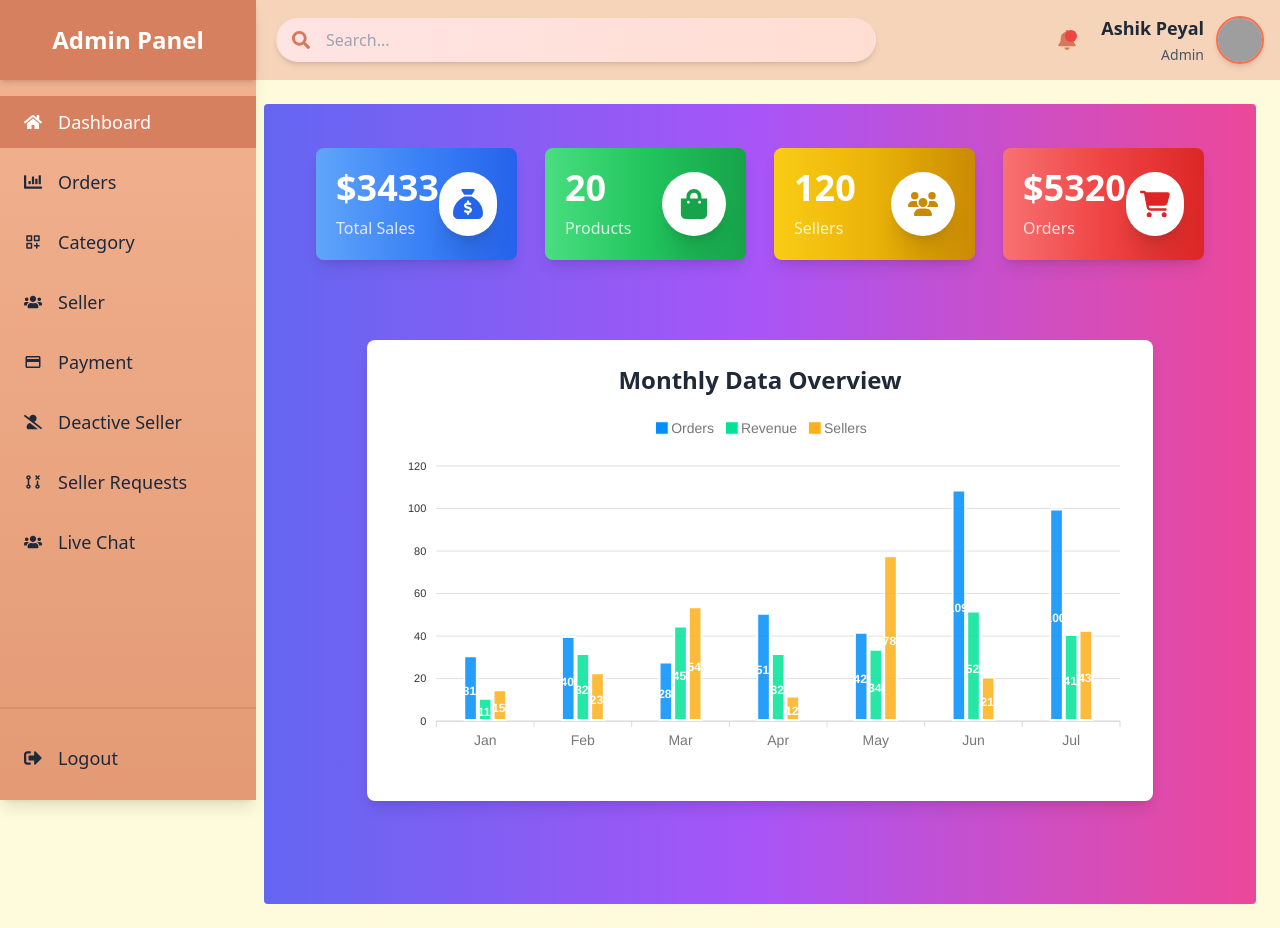
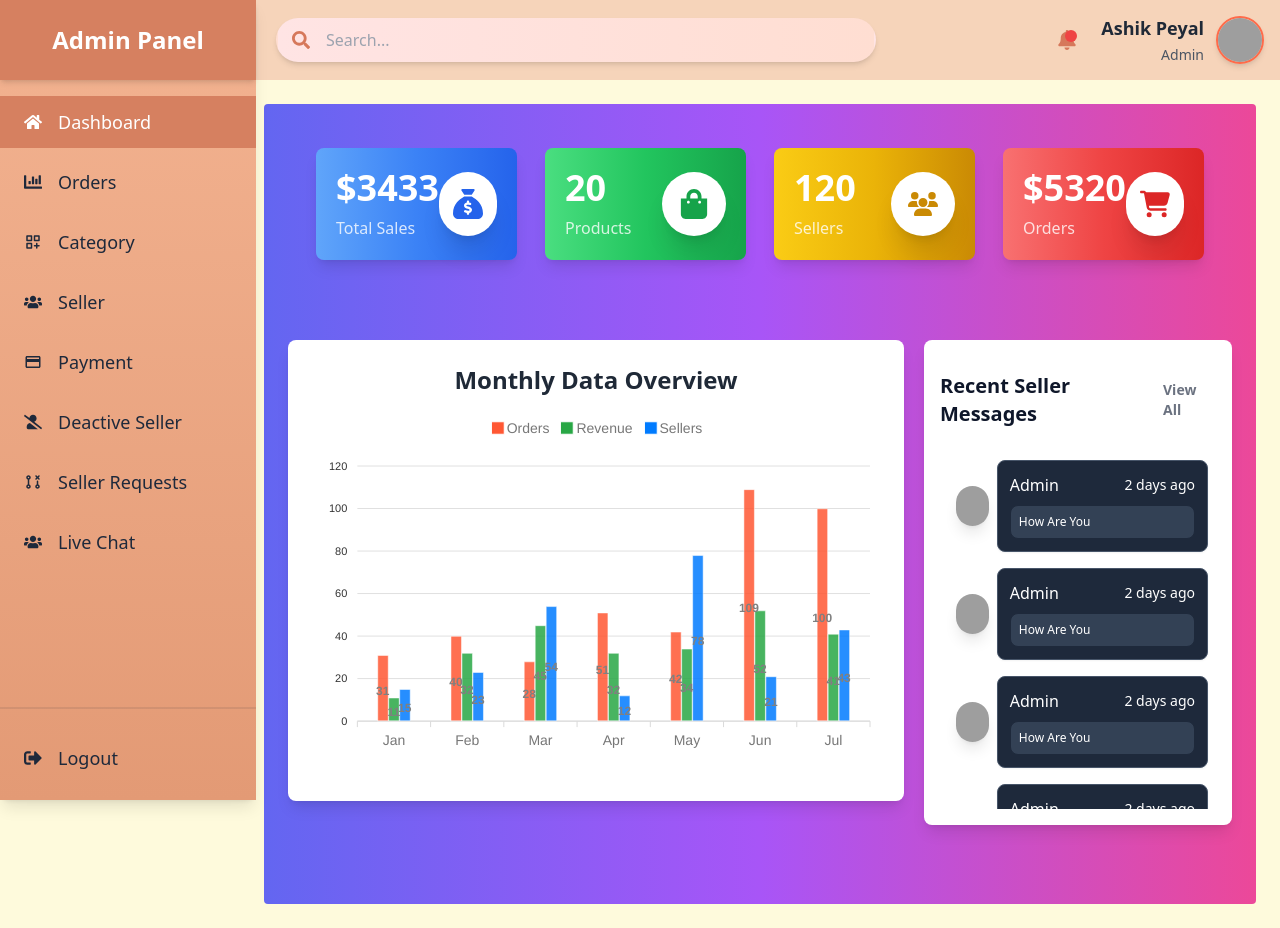
Before and after one commit to AshikurZaman01/Multi-Vendor-Ecommerce-Website-MERN, a React (Vite) app in the folder Front End/: page /admin/dashboard in a window 1280 px wide. Built offline with nearby package versions, Linux system fonts and the light colour scheme; grey boxes are pictures that could not be loaded.

Commit message:
add admin Recent msg

```diff
--- a/Front End/src/Components/Views/Auth/Admin/AdminDashboard/AdminDashboard.jsx
+++ b/Front End/src/Components/Views/Auth/Admin/AdminDashboard/AdminDashboard.jsx
@@ -1,22 +1,24 @@
 import AdminDashboardChart from "./AdminDashboardChart";
 import AdminDashboardData from "./AdminDashboardData";
-
+import RecentSellerMsg from "./RecentSellerMsg";
 
 const AdminDashboard = () => {
-
-
-
     return (
         <div className="bg-gradient-to-r from-indigo-500 via-purple-500 to-pink-500 min-h-screen p-6 flex flex-col rounded">
-
             {/* Admin Dashboard Data */}
             <div className="mb-8">
                 <AdminDashboardData />
             </div>
 
-            {/* Chart Section */}
-            <AdminDashboardChart />
+            <div className="flex justify-between items-start gap-5 flex-col md:flex-row ">
+                <div className="w-8/12 h-full">
+                    <AdminDashboardChart />
+                </div>
 
+                <div className="w-4/12 h-full">
+                    <RecentSellerMsg />
+                </div>
+            </div>
         </div>
     );
 };
--- a/Front End/src/Components/Views/Auth/Admin/AdminDashboard/AdminDashboardChart.jsx
+++ b/Front End/src/Components/Views/Auth/Admin/AdminDashboard/AdminDashboardChart.jsx
@@ -1,3 +1,4 @@
+// AdminDashboardChart.js
 import Chart from 'react-apexcharts';
 
 const AdminDashboardChart = () => {
@@ -6,7 +7,7 @@ const AdminDashboardChart = () => {
         series: [
             {
                 name: "Orders",
-                data: [31, 40, 28, 51, 42, 109, 100]
+                data: [31, 40, 28, 51, 42, 109, 100],
             },
             {
                 name: "Revenue",
@@ -19,7 +20,7 @@ const AdminDashboardChart = () => {
         ],
 
         options: {
-            color: ['#FF5733', '#28A745', '#007BFF'],
+            colors: ['#FF5733', '#28A745', '#007BFF'],
             plotOptions: {
                 bar: {
                     horizontal: false,
@@ -39,7 +40,7 @@ const AdminDashboardChart = () => {
                 style: {
                     fontSize: '12px',
                     fontWeight: 'bold',
-                    colors: ['#fff'],
+                    colors: ['gray'],
                 },
             },
             stroke: {
@@ -47,7 +48,7 @@ const AdminDashboardChart = () => {
                 curve: 'smooth',
                 lineCap: 'round',
                 colors: ['#fff'],
-                width: 2,
+                width: 0.5,
             },
             xaxis: {
                 categories: ['Jan', 'Feb', 'Mar', 'Apr', 'May', 'Jun', 'Jul'],
@@ -74,21 +75,38 @@ const AdminDashboardChart = () => {
                     colors: '#777',
                 },
             },
+            responsive: [
+                {
+                    breakpoint: 565,
+                    options: {
+                        plotOptions: {
+                            bar: {
+                                horizontal: true,
+                            }
+                        },
+                        xaxis: {
+                            labels: {
+                                style: {
+                                    fontSize: '12px',
+                                }
+                            },
+                        },
+                    }
+                }
+            ]
         }
     }
 
     return (
-        <div className="w-full flex justify-center mt-7">
-            <div className="w-full lg:w-10/12 p-6 bg-white shadow-lg rounded-lg transform transition duration-300 hover:scale-105">
+        <div className="w-full h-full flex justify-center mt-7">
+            <div className="w-full lg:w-full p-6 bg-white shadow-lg rounded-lg transition-all duration-300 hover:scale-105">
                 <div className="text-center text-2xl font-semibold mb-4 text-gray-800">
                     <h2>Monthly Data Overview</h2>
                 </div>
-
                 <Chart options={state.options} series={state.series} type="bar" height={350} />
-
             </div>
         </div>
     )
 }
 
-export default AdminDashboardChart
+export default AdminDashboardChart;
--- /dev/null
+++ b/Front End/src/Components/Views/Auth/Admin/AdminDashboard/RecentSellerMsg.jsx
@@ -0,0 +1,50 @@
+import { Link } from "react-router-dom";
+
+const RecentSellerMsg = () => {
+    return (
+        <div className="w-full p-4 rounded-lg shadow-lg mt-7 transition-all duration-300 hover:scale-105 bg-white ">
+
+            <div className="w-full ">
+
+                <div className="mt-4 flex justify-between items-center">
+                    <h3 className="text-xl font-semibold">Recent Seller Messages</h3>
+                    <Link className="font-semibold text-sm text-gray-500 hover:text-blue-400 hover:underline">
+                        View All
+                    </Link>
+                </div>
+
+                {/* Scrollable container */}
+                <div className="overflow-y-auto h-[365px] mt-4 pr-2 scrollbar-thin scrollbar-thumb-gray-400 scrollbar-track-gray-200 ">
+                    {[...Array(4)].map((_, index) => (
+                        <div key={index} className="flex flex-col gap-2 pt-4 text-white">
+                            <ol className="relative border-1 border-slate-600 ml-4">
+                                <li className="flex items-center justify-start gap-2">
+                                    <div className="w-10 h-10 rounded-full">
+                                        <img
+                                            className="w-full rounded-full h-full shadow-lg"
+                                            src="https://cdn-icons-png.flaticon.com/128/4140/4140047.png"
+                                            alt=""
+                                        />
+                                    </div>
+                                    <div className="p-3 w-full bg-slate-800 rounded-lg border border-slate-600 shadow-sm">
+                                        <div className="flex justify-between items-center mb-2">
+                                            <Link className="font-normal">Admin</Link>
+                                            <time className="mb-1 text-sm font-normal sm:order-last sm:mb-0">
+                                                2 days ago
+                                            </time>
+                                        </div>
+                                        <div className="p-2 text-xs font-normal bg-slate-700 rounded-lg border border-slate-800">
+                                            How Are You
+                                        </div>
+                                    </div>
+                                </li>
+                            </ol>
+                        </div>
+                    ))}
+                </div>
+            </div>
+        </div>
+    );
+};
+
+export default RecentSellerMsg;
```
